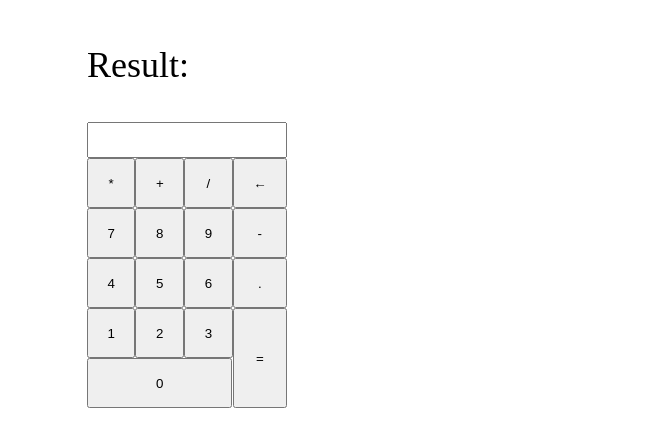
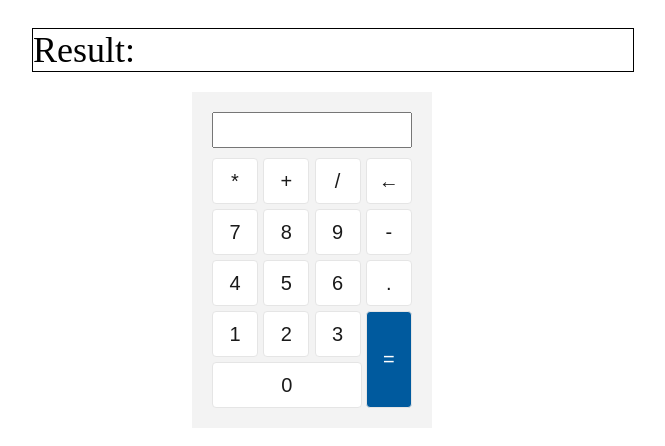
Before and after one commit to Roman7595/vueproject, a Vue app: page / in a window 1280 px wide. Shown: the top 446 px of the page, without its empty margins (328-993 px from the left). Built offline with nearby package versions, Linux system fonts and the light colour scheme.

Commit message:
add: cool disign and tooMuch

```diff
--- a/index.html
+++ b/index.html
@@ -2,7 +2,7 @@
 <html lang="en">
   <head>
     <meta charset="UTF-8">
-    <link rel="icon" href="/favicon.ico">
+    <link rel="icon" href="public\icon.png">
     <meta name="viewport" content="width=device-width, initial-scale=1.0">
     <title>Vite App</title>
   </head>
--- a/src/App.vue
+++ b/src/App.vue
@@ -5,12 +5,7 @@
 export default{
     data(){
       return{
-        n1:'',
-        n2:'',
-        sn:'',
         msg:'',
-        snaki:['-', '+', '/','*'],
-
         res: '',
         firstThreeRows :'*+/',
         lastThreeRows:'789-456.123',
@@ -134,9 +129,12 @@ export default{
           if(msg){
           msg = this.parseEq(msg)
           msg = this.rightOrderOperation(msg)
-          if(msg !== 'NaN' && msg !== 'undefined'){
+          if(msg>=99999999999999999){
+
+            this.res = "Too Much"
+          }else if(msg !== 'NaN' && msg !== 'undefined'){
             this.res = msg
-          }else{
+          } else{
             this.res = ''
           }
           }
@@ -168,61 +166,97 @@ export default{
 
 <template>
   <div class = 'main'>
-    <p class='res'>{{ "Result: " + solver(msg) }}</p>
-  <div>
-
+    <div class='res'>{{ "Result: " + solver(msg) }}</div>
+  <div class ='calc-box'>
+    <div class = 'calc'>
     <input v-model="msg">
 
+
+  <div class = 'nums-grid'>
+  <button v-for = 'n in firstThreeRows' :key = 'n' :class = '"box-" + n +"-s"' class ='box' v-on:click="simbolInput(n)">{{n}}</button>
+  <button v-on:click="backSpaceing()" class ='box'>←</button>
+  <button v-for = 'n in lastThreeRows' :key = 'n' :class = '"box-" + n +"-s"' class ='box' v-on:click="simbolInput(n)">{{n}}</button>
+  <button v-on:click="equal()" class = 'box equal'>=</button>
+  <button key = '0' class ='box-0-s box' v-on:click="simbolInput(0)">{{0}}</button>
   </div>
-  <div class = 'nums-grid'>
-  <button v-for = 'n in firstThreeRows' :key = 'n' :class = '"box-" + n +"-s"' v-on:click="simbolInput(n)">{{n}}</button>
-  <button v-on:click="backSpaceing()">←</button>
-  <button v-for = 'n in lastThreeRows' :key = 'n' :class = '"box-" + n +"-s"' v-on:click="simbolInput(n)">{{n}}</button>
-  <button v-on:click="equal()" class = 'equal'>=</button>
-  <button key = '0' class ='box-0-s' v-on:click="simbolInput(0)">{{0}}</button>
-
   </div>
-
+  </div>
 
 
   </div>
 </template>
 
 <style>
+.res{
+  border: 1px solid #000;
+  margin: 20px;
+  width: 100%;
+}
+  .calc{
+    padding: 20px;
+    background-color: #F3F3F3;
+  }
+
   #app{
     display: flex;
     justify-content: center;
   }
   .main{
-    width: 450px;
-    height: 400px;
+    width: 600px;
+    height: 430px;
   }
-  .box-0-s{
-    width: 300%;
 
+  .calc-box{
+    display: flex;
+    justify-content: center;
   }
+
   .nums-grid{
     display: grid;
     width: 200px;
     aspect-ratio:4/5;
     grid-template-columns: auto auto auto auto;
     grid-template-rows: auto auto auto auto auto;
+    gap: 5px;
+  }
 
-  }
-  .equal{
-    height: 200%;
-
-  }
 
   input{
     width: 192px;
     height: 30px;
     font-size: 24px;
+    margin-bottom: 10px;
   }
   .res{
     font-size: 36px;
     display: inline-block;
   }
+  .box{
+    background-color: #fff;
+    border-radius: 4px;
+    font-size: 20px;
+    width: 46px;
+    border: 1px solid #E5E5E5;
+    color: #1A1A1A;
+  }
+  .box-0-s{
+    width: 324%;
 
+  }
+  button:hover{
+    background-color: #FCFCFC;
+  }
+  button:active {
+    color: #5D5D5D;
+    background-color: #F4F4F4;
+  }
+  .equal{
+    height: 211%;
+    background-color: #005A9E;
+    color: #fff;
+  }
+  .equal:hover{
+    background-color: #196AA7;
 
+  }
 </style>
```
Also changed, not shown: public/icon.png (added), 1 other file (tests, documents, lock files or other folders).
